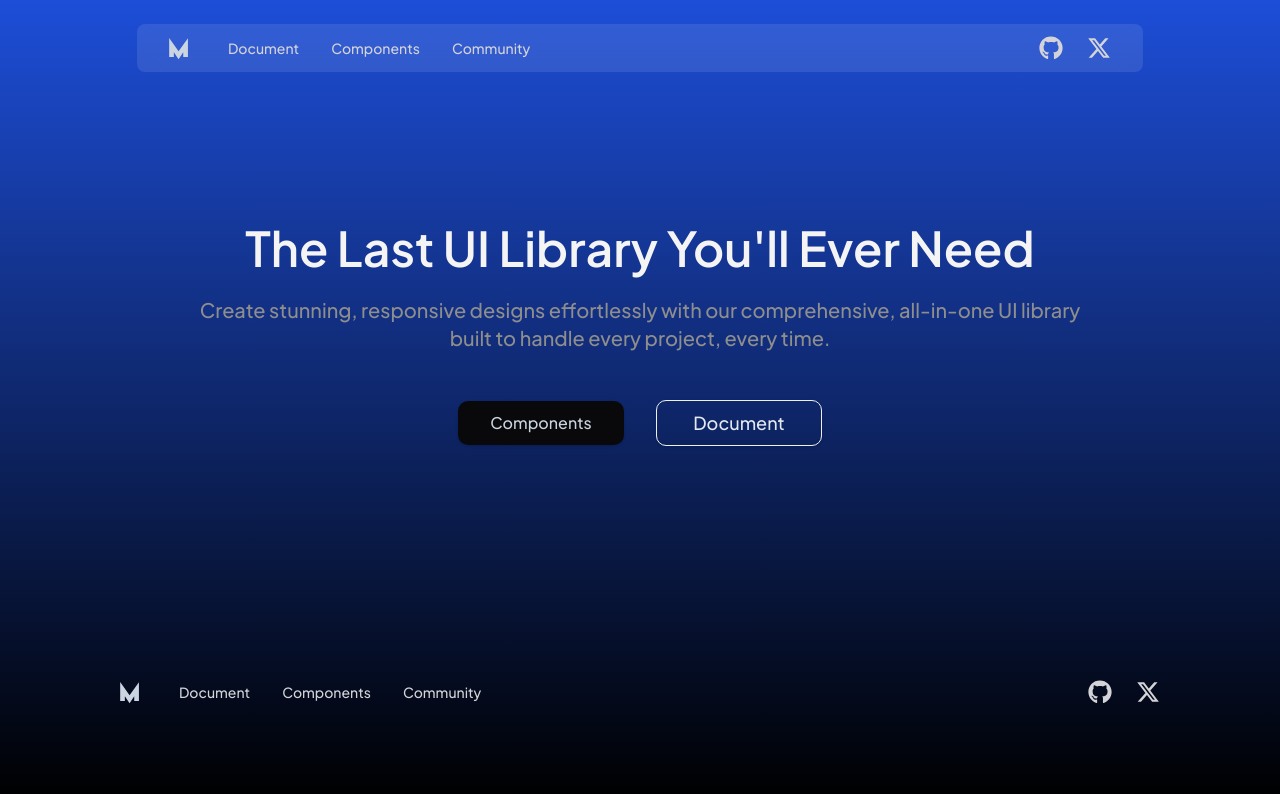
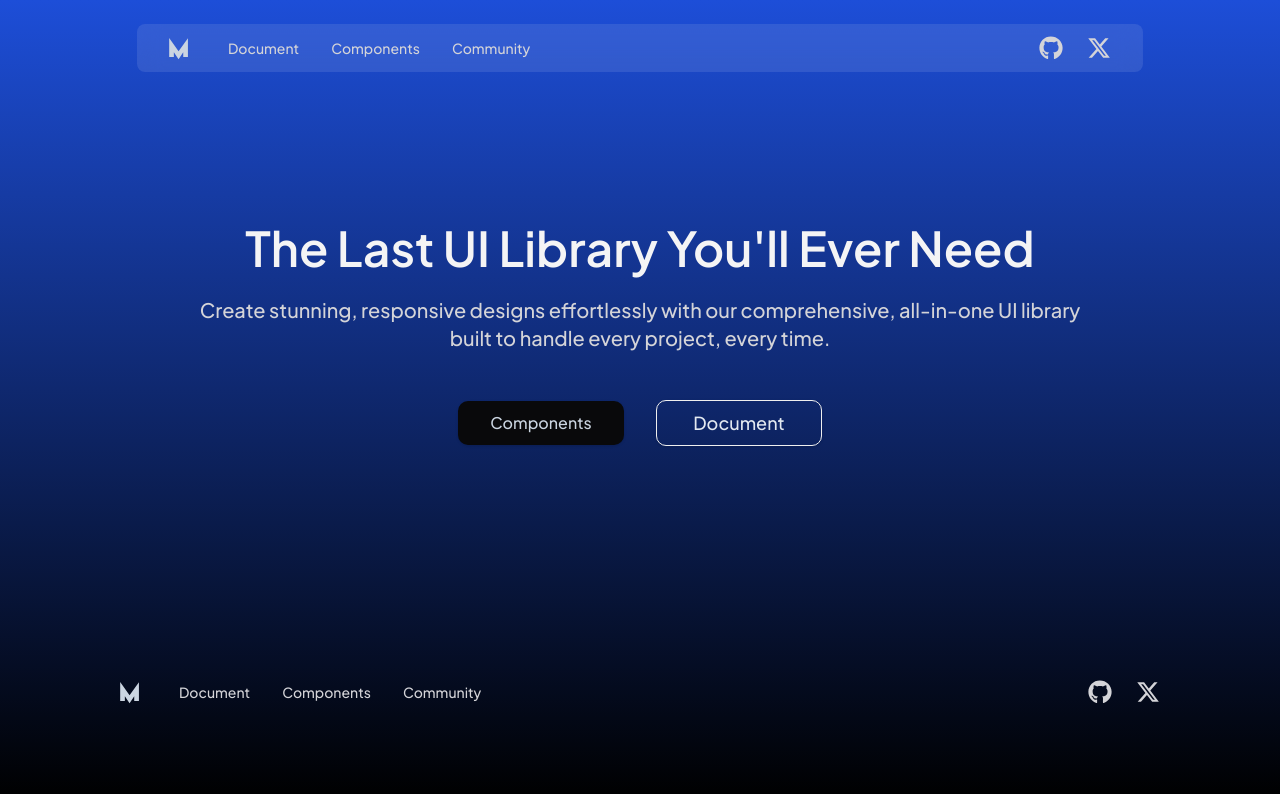
Before and after one commit to mohamedzouine827/mux-ui, a Next.js app: page / in a window 1280 px wide. Shown: the top 794 px of the page. Built offline with nearby package versions, Linux system fonts and the light colour scheme.

Commit message:
Fixed Text color for hero section

```diff
--- a/app/_components/HeroSection.tsx
+++ b/app/_components/HeroSection.tsx
@@ -6,7 +6,7 @@ export default function HeroSection() {
     <div className="px-4 sm:px-6 md:px-8 lg:px-16 xl:px-[120px] py-16 md:py-24 lg:py-32 flex flex-col justify-center items-center gap-8 md:gap-12">
       <div className="flex flex-col justify-start items-center gap-4 md:gap-6">
         <h1 className="text-center text-zinc-100 text-2xl sm:text-3xl md:text-4xl lg:text-5xl font-semibold leading-tight md:leading-[1.2]">The Last UI Library You&apos;ll Ever Need</h1>
-        <p className="max-w-[902px] text-center text-[#8e8e8e] text-base sm:text-lg md:text-xl font-medium leading-relaxed">Create stunning, responsive designs effortlessly with our comprehensive, all-in-one UI library built to handle every project, every time.</p>
+        <p className="max-w-[902px] text-center text-zinc-300 text-base sm:text-lg md:text-xl font-medium leading-relaxed">Create stunning, responsive designs effortlessly with our comprehensive, all-in-one UI library built to handle every project, every time.</p>
       </div>
       <div className="flex flex-col sm:flex-row justify-center items-center gap-4 sm:gap-8">
         <Link href="/Docs/button">
```
